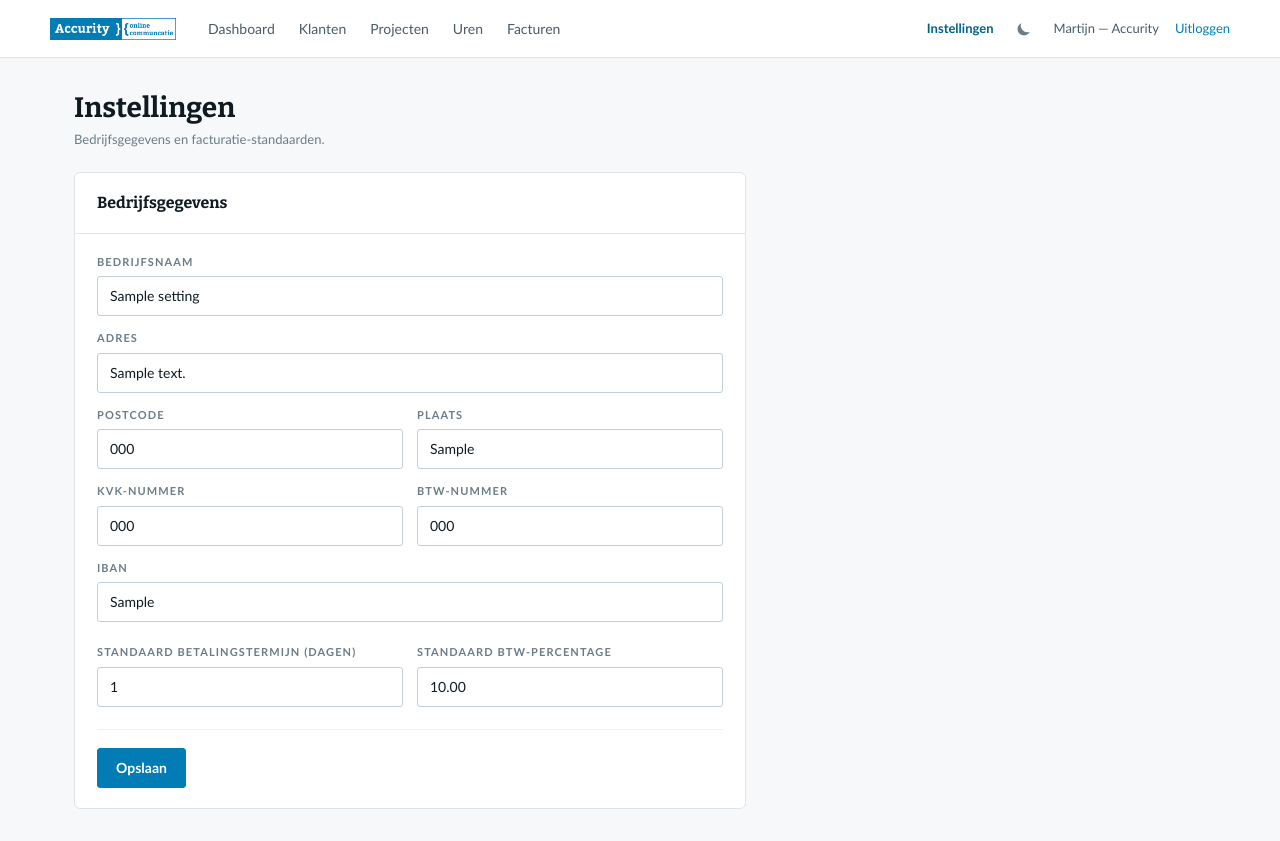
After one commit to accurity/TimeRegistration, a Laravel app: page /admin/settings in a window 1280 px wide. The commit adds this page. Run offline with Laravel 12, Linux system fonts and the light colour scheme; a user stored in the database is signed in; data comes from the database, SQL or seed files in the repository; tables that the repository leaves empty hold one stand-in row (values such as "Sample post"); style sheets or scripts are compiled from the project's sources; some web fonts are replaced.

Commit message:
Add settings screen for company details and invoicing defaults
Implements issue #2: a singleton settings record (company name/address,
KvK/btw-nummer, IBAN, default payment term, default VAT%) editable by the
admin at /admin/settings. Required by later invoicing issues (#10, #11) as
the source for company header data and invoice defaults.

Co-Authored-By: Claude Sonnet 5 <noreply@anthropic.com>

```diff
--- /dev/null
+++ b/app/Http/Controllers/Admin/SettingsController.php
@@ -0,0 +1,28 @@
+<?php
+
+namespace App\Http\Controllers\Admin;
+
+use App\Http\Controllers\Controller;
+use App\Http\Requests\Admin\UpdateSettingsRequest;
+use App\Models\Setting;
+use Illuminate\Http\RedirectResponse;
+use Illuminate\View\View;
+
+class SettingsController extends Controller
+{
+    public function edit(): View
+    {
+        return view('admin.settings.edit', [
+            'setting' => Setting::current(),
+        ]);
+    }
+
+    public function update(UpdateSettingsRequest $request): RedirectResponse
+    {
+        Setting::current()->update($request->validated());
+
+        return redirect()
+            ->route('admin.settings.edit')
+            ->with('status', 'Instellingen opgeslagen.');
+    }
+}
--- /dev/null
+++ b/app/Models/Setting.php
@@ -0,0 +1,41 @@
+<?php
+
+namespace App\Models;
+
+use Illuminate\Database\Eloquent\Attributes\Fillable;
+use Illuminate\Database\Eloquent\Model;
+
+#[Fillable([
+    'company_name',
+    'address',
+    'postal_code',
+    'city',
+    'kvk_number',
+    'btw_number',
+    'iban',
+    'default_payment_term_days',
+    'default_vat_percentage',
+])]
+class Setting extends Model
+{
+    /**
+     * Get the single settings row, creating it with empty defaults if it doesn't exist yet.
+     */
+    public static function current(): self
+    {
+        return static::query()->firstOrCreate([], [
+            'company_name' => '',
+            'address' => '',
+            'postal_code' => '',
+            'city' => '',
+        ]);
+    }
+
+    protected function casts(): array
+    {
+        return [
+            'default_payment_term_days' => 'integer',
+            'default_vat_percentage' => 'decimal:2',
+        ];
+    }
+}
--- /dev/null
+++ b/resources/views/admin/settings/edit.blade.php
@@ -0,0 +1,80 @@
+<x-admin-layout>
+    <div class="mb-[22px]">
+        <h1 class="mb-1 font-display text-[28px] font-bold leading-9 text-ink-900 dark:text-dark-text1">Instellingen</h1>
+        <p class="text-[13px] text-ink-500 dark:text-dark-text2">Bedrijfsgegevens en facturatie-standaarden.</p>
+    </div>
+
+    <x-auth-session-status class="mb-4" :status="session('status')" />
+
+    <div class="max-w-2xl rounded-md border border-ink-200 bg-white dark:border-dark-border dark:bg-dark-surface1">
+        <div class="border-b border-ink-200 px-[22px] py-[18px] dark:border-dark-border">
+            <h2 class="font-display text-base font-bold leading-6 text-ink-900 dark:text-dark-text1">Bedrijfsgegevens</h2>
+        </div>
+
+        <form method="POST" action="{{ route('admin.settings.update') }}" class="px-[22px] py-5">
+            @csrf
+            @method('PUT')
+
+            <div class="mb-[14px]">
+                <x-input-label for="company_name" value="Bedrijfsnaam" />
+                <x-text-input id="company_name" name="company_name" type="text" class="block w-full" :value="old('company_name', $setting->company_name)" required />
+                <x-input-error :messages="$errors->get('company_name')" class="mt-2" />
+            </div>
+
+            <div class="mb-[14px]">
+                <x-input-label for="address" value="Adres" />
+                <x-text-input id="address" name="address" type="text" class="block w-full" :value="old('address', $setting->address)" required />
+                <x-input-error :messages="$errors->get('address')" class="mt-2" />
+            </div>
+
+            <div class="mb-[14px] grid grid-cols-2 gap-[14px]">
+                <div>
+                    <x-input-label for="postal_code" value="Postcode" />
+                    <x-text-input id="postal_code" name="postal_code" type="text" class="block w-full" :value="old('postal_code', $setting->postal_code)" required />
+                    <x-input-error :messages="$errors->get('postal_code')" class="mt-2" />
+                </div>
+                <div>
+                    <x-input-label for="city" value="Plaats" />
+                    <x-text-input id="city" name="city" type="text" class="block w-full" :value="old('city', $setting->city)" required />
+                    <x-input-error :messages="$errors->get('city')" class="mt-2" />
+                </div>
+            </div>
+
+            <div class="mb-[14px] grid grid-cols-2 gap-[14px]">
+                <div>
+                    <x-input-label for="kvk_number" value="KvK-nummer" />
+                    <x-text-input id="kvk_number" name="kvk_number" type="text" class="block w-full" :value="old('kvk_number', $setting->kvk_number)" />
+                    <x-input-error :messages="$errors->get('kvk_number')" class="mt-2" />
+                </div>
+                <div>
+                    <x-input-label for="btw_number" value="Btw-nummer" />
+                    <x-text-input id="btw_number" name="btw_number" type="text" class="block w-full" :value="old('btw_number', $setting->btw_number)" />
+                    <x-input-error :messages="$errors->get('btw_number')" class="mt-2" />
+                </div>
+            </div>
+
+            <div class="mb-[22px]">
+                <x-input-label for="iban" value="IBAN" />
+                <x-text-input id="iban" name="iban" type="text" class="block w-full" :value="old('iban', $setting->iban)" />
+                <x-input-error :messages="$errors->get('iban')" class="mt-2" />
+            </div>
+
+            <div class="mb-[22px] grid grid-cols-2 gap-[14px]">
+                <div>
+                    <x-input-label for="default_payment_term_days" value="Standaard betalingstermijn (dagen)" />
+                    <x-text-input id="default_payment_term_days" name="default_payment_term_days" type="number" min="1" max="365" class="block w-full" :value="old('default_payment_term_days', $setting->default_payment_term_days)" required />
+                    <x-input-error :messages="$errors->get('default_payment_term_days')" class="mt-2" />
+                </div>
+                <div>
+                    <x-input-label for="default_vat_percentage" value="Standaard btw-percentage" />
+                    <x-text-input id="default_vat_percentage" name="default_vat_percentage" type="number" min="0" max="100" step="0.01" class="block w-full" :value="old('default_vat_percentage', $setting->default_vat_percentage)" required />
+                    <x-input-error :messages="$errors->get('default_vat_percentage')" class="mt-2" />
+                </div>
+            </div>
+
+            <div class="flex gap-[10px] border-t border-ink-100 pt-[18px] dark:border-dark-border">
+                <x-primary-button>Opslaan</x-primary-button>
+            </div>
+        </form>
+    </div>
+</x-admin-layout>
--- a/resources/views/layouts/admin.blade.php
+++ b/resources/views/layouts/admin.blade.php
@@ -42,6 +42,7 @@
                     </div>
 
                     <div class="flex items-center gap-4 text-[13px] text-ink-700 dark:text-dark-text2">
+                        <a href="{{ route('admin.settings.edit') }}" @class(['text-brand-800 font-semibold dark:text-brand-darkhover' => request()->routeIs('admin.settings.*'), 'hover:text-brand-800 dark:hover:text-brand-darkhover' => ! request()->routeIs('admin.settings.*')])>Instellingen</a>
                         <x-theme-toggle />
                         <span>{{ auth()->user()->name }} — Accurity</span>
                         <form method="POST" action="{{ route('logout') }}">
--- a/routes/admin.php
+++ b/routes/admin.php
@@ -1,8 +1,12 @@
 <?php
 
 use App\Http\Controllers\Admin\DashboardController;
+use App\Http\Controllers\Admin\SettingsController;
 use Illuminate\Support\Facades\Route;
 
 Route::middleware(['auth', 'role:admin'])->prefix('admin')->name('admin.')->group(function () {
     Route::get('/', [DashboardController::class, 'index'])->name('dashboard');
+
+    Route::get('settings', [SettingsController::class, 'edit'])->name('settings.edit');
+    Route::put('settings', [SettingsController::class, 'update'])->name('settings.update');
 });
```
Also changed, not shown: app/Http/Requests/Admin/UpdateSettingsRequest.php (added, +37 -0 lines), tests/Feature/Admin/SettingsTest.php (added, +107 -0 lines), database/migrations/2026_09_18_132155_create_settings_table.php (added).
